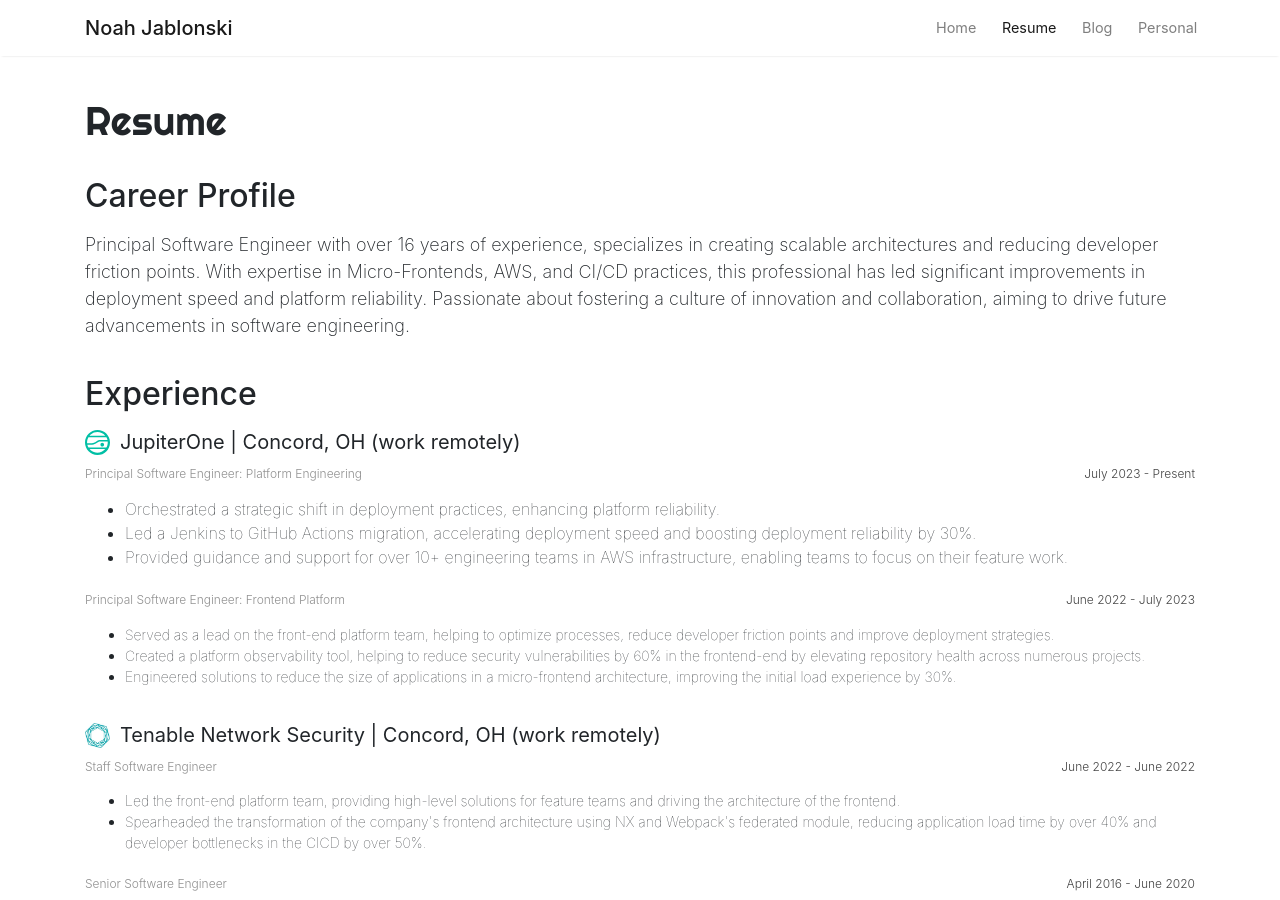
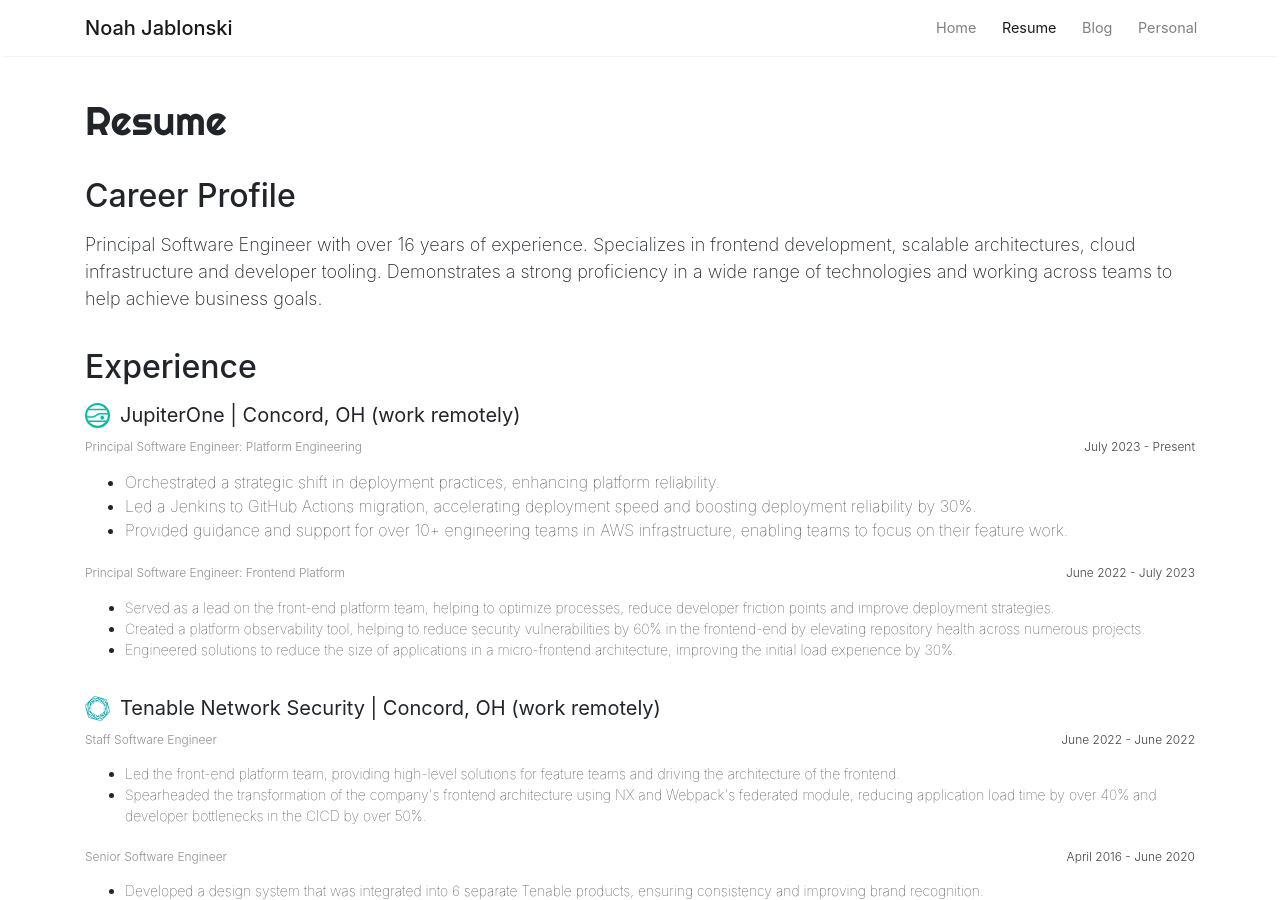
Before and after one commit to jablonnc/jablonnc.github.io, a Jekyll site: the page built from _pages/resume.md, in a window 1280 px wide and 900 px high. Built offline with Jekyll 4.4.1, drawn with Linux system fonts in a browser that asks for light colours; nearby versions of some CDN libraries.

Commit message:
master --

```diff
--- a/_pages/resume.md
+++ b/_pages/resume.md
@@ -13,7 +13,7 @@
 <div class="resume-section resume-primary-section">
   <h2 class="resume-section-header">Career Profile</h2>
   <p>
-  Principal Software Engineer with over 16 years of experience, specializes in creating scalable architectures and reducing developer friction points. With expertise in Micro-Frontends, AWS, and CI/CD practices, this professional has led significant improvements in deployment speed and platform reliability. Passionate about fostering a culture of innovation and collaboration, aiming to drive future advancements in software engineering.
+  Principal Software Engineer with over 16 years of experience. Specializes in frontend development, scalable architectures, cloud infrastructure and developer tooling. Demonstrates a strong proficiency in a wide range of technologies and working across teams to help achieve business goals.
   </p>
 </div>
 
--- a/index.html
+++ b/index.html
@@ -32,5 +32,5 @@
       <h2><span>What I do for a living</span></h2>
   </div>
 
-  I am a <b>principal software engineer</b> with over 16 years of experience. I specialize in creating scalable architectures and reducing developer friction points. I have expertise in Micro-Frontends, AWS, and CI/CD practices. Check out <a href="/resume">my resume</a> to learn more.
+  I am a <b>principal software engineer</b> with over 16 years of experience. I specialize in frontend development, scalable architectures, cloud infrastructure and developer tooling. In general I've been around the block and love learning new things. Check out <a href="/resume">my resume</a> to learn more.
 </section>
```
